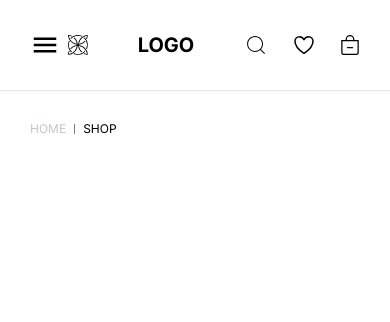
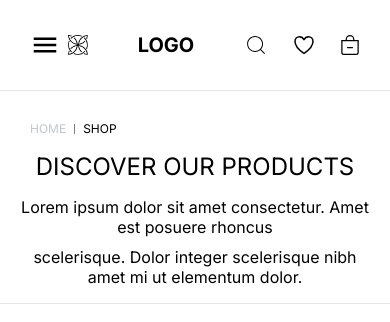
Before and after one commit to RuchiRay/Appscrip-task-RuchiRay, a Next.js app: page / in a window 390 px wide. Shown: the top 322 px of the page. Built offline with nearby package versions, Linux system fonts and the light colour scheme.

Commit message:
hero completed

```diff
--- a/app/page.tsx
+++ b/app/page.tsx
@@ -1,12 +1,14 @@
 import { TopStrip } from "@/components/TopStrip/TopStrip";
 import "../commonStyles/utilities.css";
 import { Navbar } from "@/components/Navbar/Navbar";
+import { Hero } from "@/components/Hero/Hero";
 
 export default function Home() {
   return (
     <main className="w-full">
       {/* <TopStrip /> */}
       <Navbar />
+      <Hero />
     </main>
   );
 }
--- a/commonStyles/utilities.css
+++ b/commonStyles/utilities.css
@@ -86,6 +86,10 @@
     font-weight: 500;
 }
 
+.font-400 {
+    font-weight: 400;
+}
+
 /* text alignment */
 .text-center {
     text-align: center;
--- /dev/null
+++ b/components/Hero/Hero.css
@@ -0,0 +1,23 @@
+.hero-wrapper {
+    gap: 16px;
+    padding: 72px 30px;
+    border-bottom: 1px solid #E5E5E5;
+}
+
+.hero-desc {
+    gap: 10px;
+}
+
+
+
+@media screen and (max-width: 500px) {
+    .hero-wrapper {
+        padding: 16px;
+    }
+
+    .hero-header {
+        font-size: 24px;
+    }
+
+
+}
--- /dev/null
+++ b/components/Hero/Hero.tsx
@@ -0,0 +1,16 @@
+import React from "react";
+import "./Hero.css";
+export const Hero = () => {
+  return (
+    <div className="hero-wrapper w-full text-center flex flex-col">
+      <h1 className="font-400 hero-header">DISCOVER OUR PRODUCTS</h1>
+      <div className="hero-desc flex flex-col">
+        <p>Lorem ipsum dolor sit amet consectetur. Amet est posuere rhoncus</p>
+        <p>
+          scelerisque. Dolor integer scelerisque nibh amet mi ut elementum
+          dolor.
+        </p>
+      </div>
+    </div>
+  );
+};
--- a/components/Navbar/Navbar.css
+++ b/components/Navbar/Navbar.css
@@ -9,11 +9,6 @@
 .logo {
     width: 32px;
     height: 32px;
-}
-
-#logo {
-    width: 20px;
-    height: 20px;
 }
 
 .icons-wrapper {
@@ -106,7 +101,7 @@
     .breadcrumbs {
         font-size: 12px;
         gap: 8px;
-        padding: 30px;
+        padding: 30px 30px 0 30px;
     }
 
     .breadcrumbs :first-child {
```
